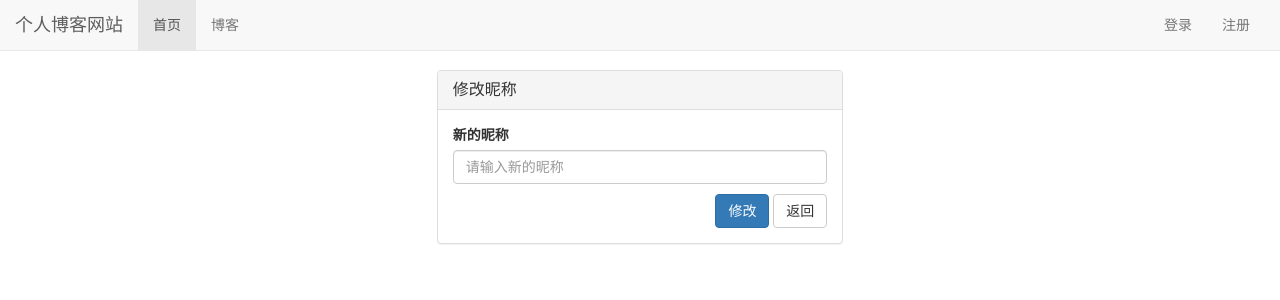
After one commit to KingVast/EasyBlog, a Django app: page /user/change_nickname/ in a window 1280 px wide. The commit adds this page. Shown: the top 300 px of the page. Run offline with Django 3.2, Linux system fonts and the light colour scheme; parts of the project's set-up code (start-up, migrations or seed data) failed here and were passed over; some libraries are stand-ins or nearby versions.

Commit message:
增加修改用户昵称功能

```diff
--- /dev/null
+++ b/src/templates/form.html
@@ -0,0 +1,42 @@
+{% extends "base.html" %}
+
+{% block title %}
+    {{ page_title }}
+{% endblock %}
+
+{% block nav_home_active %}active{% endblock %}
+
+{% block content %}
+    <div class="containter">
+        <div class="row">
+            <div class="col-xs-4 col-xs-offset-4">
+                <div class="panel panel-default">
+                    <div class="panel-heading">
+                            <h3 class="panel-title">
+                                {{ form_title }}
+                            </h3>
+                        </div>
+                    <div class="panel-body">
+                        <form action="#" method="POST">
+                            {% csrf_token %}
+                            {% for field in form %}
+                                {% if not field.is_hidden %}
+                                    <label for="{{ field.id_for_label }}">{{ field.label }}</label>
+                                {% endif %}
+                                {{ field }}
+                                <p class="text-danger">
+                                    {{ field.errors.as_text }}
+                                </p>
+                            {% endfor %}
+                            <span class="pull-left text-danger">{{ form.non_field_errors }}</span>
+                            <div class="pull-right">
+                                <input type="submit" value="{{ submit_text }}" class="btn btn-primary">
+                                <button class="btn btn-default" onclick="window.location.href='{{ return_back_url }}'">返回</button>
+                            </div>
+                        </form>
+                    </div>
+                </div>
+            </div>
+        </div>
+    </div>
+{% endblock %}
--- a/src/user/forms.py
+++ b/src/user/forms.py
@@ -78,3 +78,31 @@ class RegForm(forms.Form):
         if password != password_again:
             raise forms.ValidationError('两次输入的密码不一致')
         return password_again
+
+
+class ChangeNicknameForm(forms.Form):
+    nickname_new = forms.CharField(
+        label='新的昵称',
+        max_length=20,
+        widget=forms.TextInput(attrs={
+            'class': 'form-control',
+            'placeholder': '请输入新的昵称'
+        }))
+
+    def __init__(self, *args, **kwargs):
+        if 'user' in kwargs:
+            self.user = kwargs.pop('user')
+        super(ChangeNicknameForm, self).__init__(*args, **kwargs)
+
+    def clean(self):
+        if self.user.is_authenticated:
+            self.cleaned_data['user'] = self.user
+        else:
+            raise forms.ValidationError('用户尚未登录')
+        return self.cleaned_data
+
+    def clean_nickname_new(self):
+        nickname_new = self.cleaned_data.get('nickname_new', '').strip()
+        if nickname_new == '':
+            raise forms.ValidationError('新的昵称不能为空')
+        return nickname_new
--- a/src/user/templates/user/user_info.html
+++ b/src/user/templates/user/user_info.html
@@ -14,7 +14,9 @@
                     <h2>{{ user.username }}</h2>
                     <ul>
                         <li>
-                            昵称：<a href="#">修改昵称</a>
+                            昵称：
+                            {{ user.profile.nickname }}
+                            <a href="{% url 'change_nickname' %}?from={{ request.get_full_path }}">修改昵称</a>
                         </li>
                         <li>
                             邮箱：
--- a/src/user/urls.py
+++ b/src/user/urls.py
@@ -7,4 +7,5 @@ urlpatterns = [
     path('register/', views.register, name='register'),
     path('logout/', views.logout, name='logout'),
     path('user_info/', views.user_info, name='user_info'),
+    path('change_nickname/', views.change_nickname, name='change_nickname'),
 ]
--- a/src/user/views.py
+++ b/src/user/views.py
@@ -3,7 +3,8 @@ from django.contrib import auth
 from django.contrib.auth.models import User
 from django.urls import reverse
 from django.http import JsonResponse
-from .forms import LoginForm, RegForm
+from .forms import LoginForm, RegForm, ChangeNicknameForm
+from .models import Profile
 
 
 def login_for_modal(request):
@@ -63,3 +64,26 @@ def logout(request):
 def user_info(request):
     context = {}
     return render(request, 'user/user_info.html', context)
+
+
+def change_nickname(request):
+    redirect_to = request.GET.get('from', reverse('home'))
+
+    if request.method == 'POST':
+        form = ChangeNicknameForm(request.POST, user=request.user)
+        if form.is_valid():
+            nickname_new = form.cleaned_data['nickname_new']
+            profile, created = Profile.objects.get_or_create(user=request.user)
+            profile.nickname = nickname_new
+            profile.save()
+            return redirect(redirect_to)
+    else:
+        form = ChangeNicknameForm()
+
+    context = {}
+    context['page_title'] = '修改昵称'
+    context['form_title'] = '修改昵称'
+    context['submit_text'] = '修改'
+    context['return_back_url'] = redirect_to
+    context['form'] = form
+    return render(request, 'form.html', context)
```
Also changed, not shown: src/db.sqlite3.
